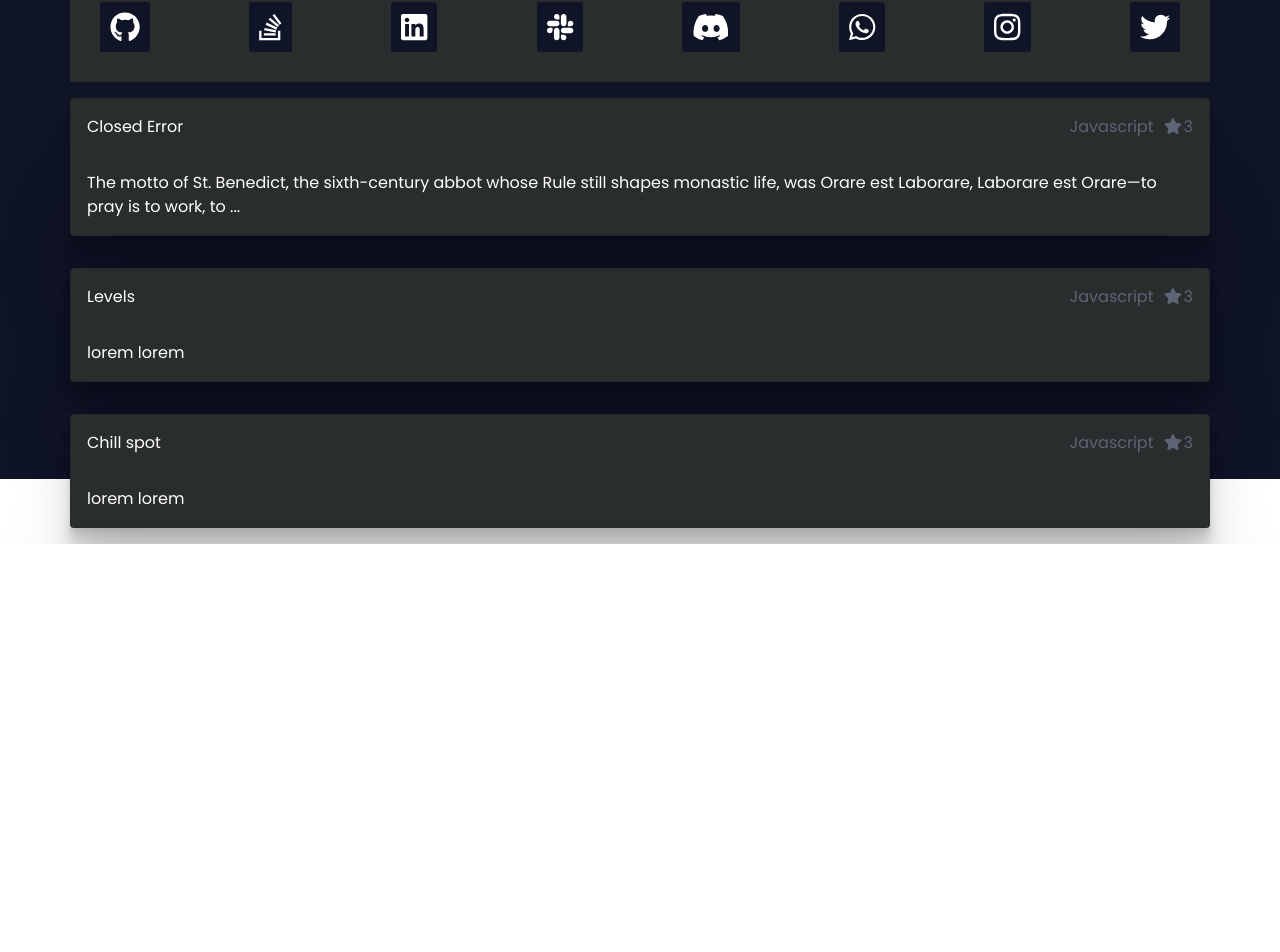
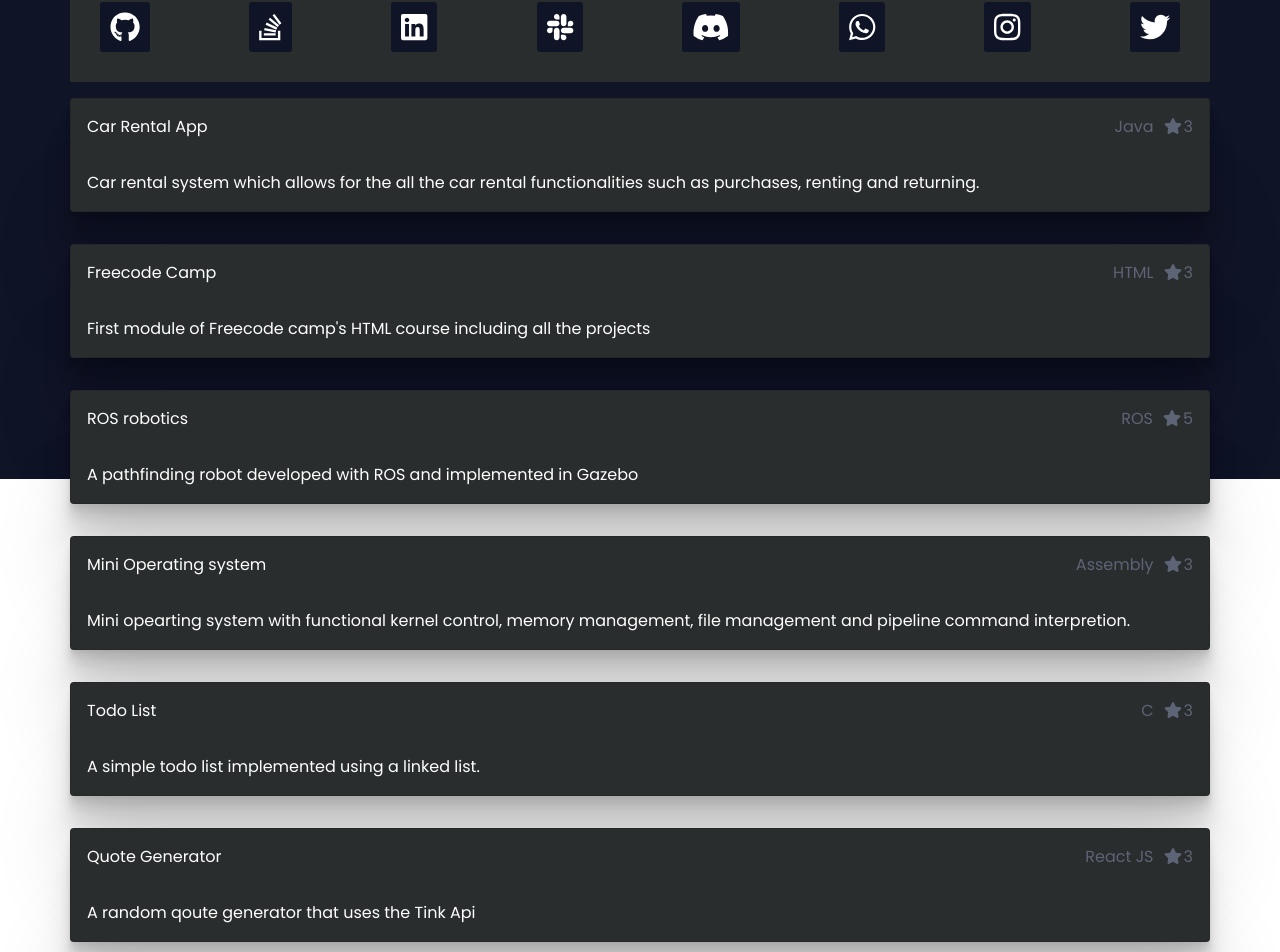
Before and after one commit to simbamatutu/mainPage, a React (Create React App) app: page / in a window 1280 px wide. Shown: the part 321-1273 px from the top of the page. Before the commit the page ends 865 px from the top, so only its background shows below. Built offline with nearby package versions, Linux system fonts and the light colour scheme.

Commit message:
final before build

```diff
--- a/package.json
+++ b/package.json
@@ -15,6 +15,7 @@
     "react": "^17.0.2",
     "react-bootstrap": "^1.5.2",
     "react-dom": "^17.0.2",
+    "react-router-dom": "^5.2.0",
     "react-scripts": "4.0.3",
     "web-vitals": "^1.1.1"
   },
--- a/src/App.css
+++ b/src/App.css
@@ -3,7 +3,10 @@
   padding: 0;
   margin: 0;
 }
-
+a .anchor:hover {
+  text-decoration: none;
+  font-size: larger;
+}
 .cards {
   box-shadow: 0 2.8px 2.2px rgba(0, 0, 0, 0.034),
     0 6.7px 5.3px rgba(0, 0, 0, 0.048), 0 12.5px 10px rgba(0, 0, 0, 0.06),
@@ -45,3 +48,6 @@
     padding: 0.6em;
   }
 }
+.anchor {
+  color: #fff;
+}
--- a/src/Components/Project.js
+++ b/src/Components/Project.js
@@ -1,5 +1,6 @@
 import React from 'react';
-import { Card, Row } from 'react-bootstrap';
+import { Card } from 'react-bootstrap';
+import { Link } from 'react-router-dom';
 import { FontAwesomeIcon } from '@fortawesome/react-fontawesome';
 import { faStar } from '@fortawesome/free-solid-svg-icons';
 const Project = ({ project }) => {
@@ -17,7 +18,14 @@ const Project = ({ project }) => {
       >
         <Card.Title as='div'>
           <Card.Text as='span' className='float-left'>
-            {project.name}
+            <a
+              href={project.link}
+              target='_blank'
+              rel='noreferrer'
+              className='anchor'
+            >
+              {project.name}
+            </a>
           </Card.Text>
           <Card.Text
             as='span'
--- a/src/Projects.js
+++ b/src/Projects.js
@@ -1,28 +1,56 @@
 const projects = [
   {
     _id: '1',
-    name: 'Closed Error',
-    language: 'Javascript',
+    name: 'Car Rental App',
+    language: 'Java',
     description:
-      'The motto of St. Benedict, the sixth-century abbot whose Rule still shapes monastic life, was Orare est Laborare, Laborare est Orare—to pray is to work, to ... ',
+      'Car rental system which allows for the all the car rental functionalities such as purchases, renting and returning.',
     stars: '3',
-    link: 'www.google.com',
+    link: 'https://github.com/simbamatutu/carRental-System',
+  },
+  {
+    _id: '2',
+    name: 'Freecode Camp',
+    language: 'HTML',
+    description:
+      "First module of Freecode camp's HTML course including all the projects  ",
+    stars: '3',
+    link: 'https://github.com/simbamatutu/freeCodeCamp',
   },
   {
     _id: '3',
-    name: 'Levels',
-    language: 'Javascript',
-    description: 'lorem lorem ',
-    stars: '3',
-    link: 'www.google.com',
+    name: 'ROS robotics',
+    language: 'ROS',
+    description:
+      'A pathfinding robot developed with ROS and implemented in Gazebo ',
+    stars: '5',
+    link: 'https://github.com/simbamatutu/ROS-robotics-Team106',
   },
   {
-    _id: '1',
-    name: 'Chill spot',
-    language: 'Javascript',
-    description: 'lorem lorem ',
+    _id: '7',
+    name: 'Mini Operating system',
+    language: 'Assembly',
+    description:
+      'Mini opearting system with functional kernel  control, memory management, file management and pipeline command interpretion.',
     stars: '3',
-    link: 'www.google.com',
+    link: 'https://github.com/simbamatutu/BUAA-MiniOperatingSystem',
+  },
+  {
+    _id: '5',
+    name: 'Todo List',
+    language: 'C',
+    description: 'A simple todo list implemented using a linked list.',
+    stars: '3',
+    link: 'https://github.com/simbamatutu/Todo-List',
+  },
+  {
+    _id: '6',
+    name: 'Quote Generator',
+    language: 'React JS',
+    description: 'A random qoute generator that uses the Tink Api',
+    stars: '3',
+    link:
+      'https://github.com/simbamatutu/rollingThunder/tree/master/randomquotesmachine',
   },
 ];
 
```
Also changed, not shown: 1 other file (tests, documents, lock files or other folders).
